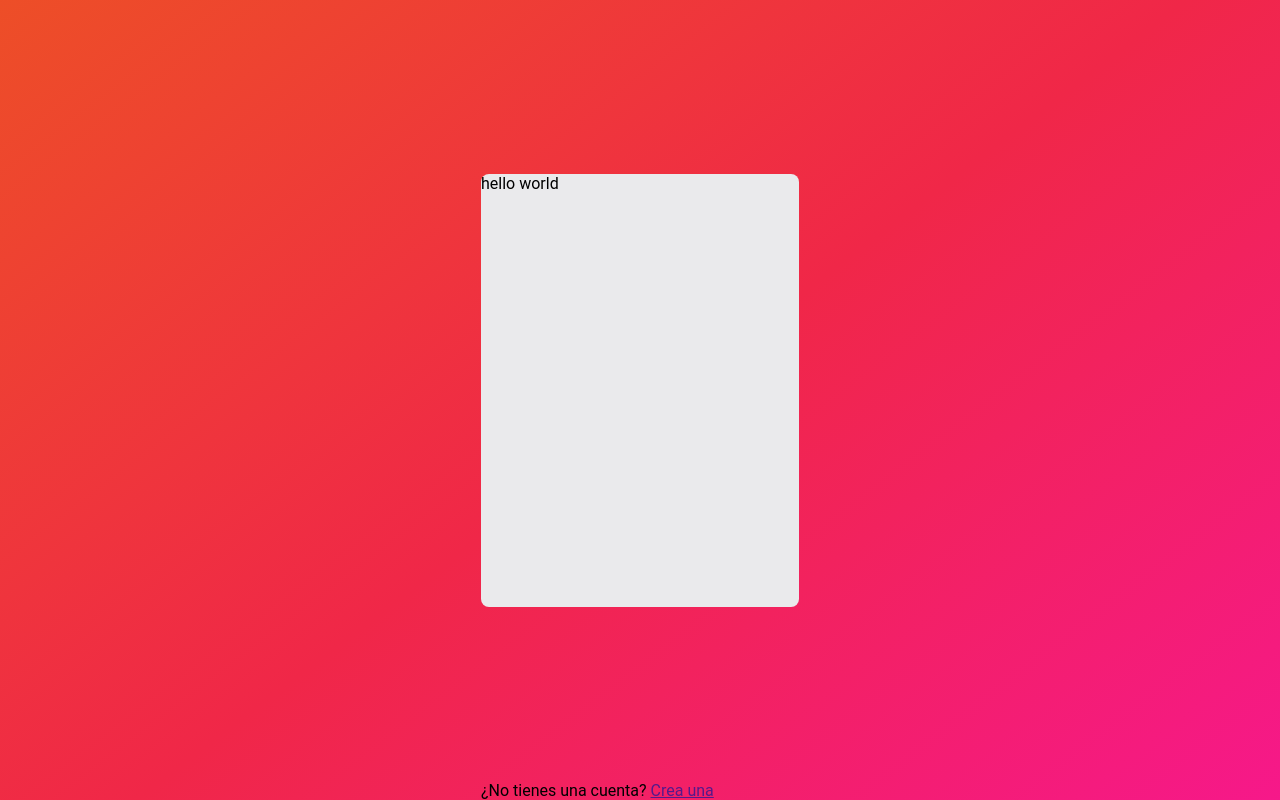
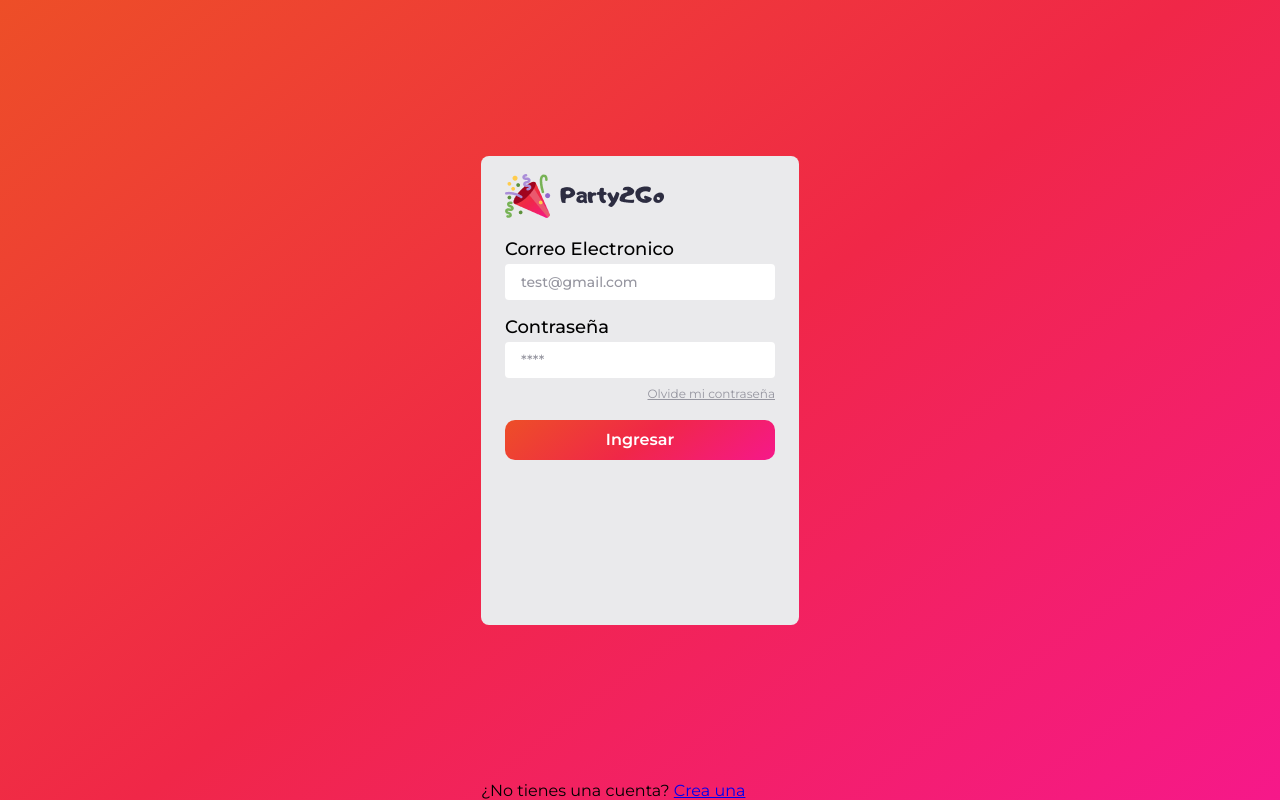
Before and after one commit to jorchsg/forntend-party2go, a React (Create React App) app: page /login in a window 1280 px wide. Built offline with nearby package versions, Linux system fonts and the light colour scheme.

Commit message:
adding global variables fonts importing Login main design structure

```diff
--- a/src/index.css
+++ b/src/index.css
@@ -1,13 +1,19 @@
+@import url('https://fonts.googleapis.com/css2?family=Montserrat:ital,wght@0,100;0,200;0,300;0,400;0,500;0,600;0,700;0,800;0,900;1,100;1,200;1,300;1,400;1,500;1,600;1,700;1,800;1,900&display=swap');
 body {
   margin: 0;
-  font-family: -apple-system, BlinkMacSystemFont, 'Segoe UI', 'Roboto', 'Oxygen',
-    'Ubuntu', 'Cantarell', 'Fira Sans', 'Droid Sans', 'Helvetica Neue',
-    sans-serif;
+  font-family: var(--default-font-family);
   -webkit-font-smoothing: antialiased;
   -moz-osx-font-smoothing: grayscale;
 }
 
 code {
-  font-family: source-code-pro, Menlo, Monaco, Consolas, 'Courier New',
-    monospace;
+  font-family: var(--default-font-family);
 }
+:root{
+  --default-primary-color: linear-gradient(142.75deg, #ED5026 -2.2%, #F02748 50.89%, #F71694 107.64%);
+  --default-primary-font-color:#2D2D41;
+  --default-secondary-font-color:#9696A0;
+  --default-primary-background-color:#FAFAFA;
+  --default-secondary-background-color:#EAEAEC;
+  --default-font-family:'Montserrat', sans-serif;
+}
--- a/src/index.js
+++ b/src/index.js
@@ -1,6 +1,7 @@
 import React from 'react';
 import ReactDOM from 'react-dom';
 import './index.scss';
+import './index.css';
 import App from './App';
 import { BrowserRouter as Router } from "react-router-dom";
 
--- a/src/index.scss
+++ b/src/index.scss
@@ -1,6 +1,6 @@
 body {
     margin: 0;
-    font-family: "Roboto", -apple-system, BlinkMacSystemFont, "Segoe UI", "Oxygen", "Ubuntu", sans-serif;
+    font-family: var(--default-font-family);
     -webkit-font-smoothing: antialiased;
     -moz-osx-font-smoothing: grayscale;
 }
@@ -10,5 +10,5 @@ h2,
 h3,
 h4,
 h5 {
-  font-family: "Raleway", "Roboto", "Oxygen", "Ubuntu";
+  font-family: var(--default-font-family);
 }
--- a/src/modules/login/Login.scss
+++ b/src/modules/login/Login.scss
@@ -1,23 +1,94 @@
-@import '../../styles/variables.scss';
 .login-image__container{
     display: none;
     img{
         height: inherit;
     }
-    background: $primary;
-
 }
-.form-container{
-    background: $primary;
+.form{
+    * {
+        font-family: var(--default-font-family);
+    }
+    background: var(--default-primary-color);
     width: 100vw;
     height: 100vh;
     display: grid;
     align-items: flex-end;
     justify-content: center;
     &__subcontainer{
-        background: $gray;
+        background: var(--default-secondary-background-color);
         height: 433px;
-        width: 318px;
+        width: calc(318px - 48px);
         border-radius: 8px;
+        padding: 18px 24px;
+        form{
+            display: flex;
+            flex-direction: column;
+            input{
+                max-width:270px;
+                padding: 10px 16px;
+                border-radius: 4px;
+                border: none;
+                color: var(--default-primary-font-color);
+                font-weight: 500;
+                &:focus{
+                    // border: none;
+                    border: 1px solid red;
+                }
+                &::placeholder{
+                    font-weight: 500;
+                    font-size: 14px;
+                    line-height: 22px;
+                    font-family: var(--default-font-family);
+                    color: var(--default-secondary-font-color);
+                }
+            }
+            label{
+                font-style: normal;
+                font-weight: 500;
+                font-size: 18px;
+                line-height: 22px;
+                padding:16px 0 4px 0;
+            }
+        }
+
     }
 }
+
+.additional-info{
+    display: flex;
+    flex-direction: column;
+    .error{
+        display: none;
+        text-align: start;
+        color: rgba(255, 0, 0, 0.596);
+        padding: 4px 0 0 0;
+    }
+    .forgot-password{
+        text-align: end;
+        padding: 8px 0 0 0;
+        color: var(--default-secondary-font-color);
+    }
+    .error,.forgot-password{
+        font-size: 12px;
+        line-height: 16px;
+    }
+}
+.button-wrapper{
+    display: grid;
+    justify-content: center;
+    width: 100%;
+    padding-top: 18px;
+}
+.login-button{
+    border: none;
+    background: var(--default-primary-color);
+    color: white;
+    border-radius: 10px;
+    padding: 10px 24px;
+    font-weight: 600;
+    font-size: 16px;
+    line-height: 20px;
+    height: 40px;
+    width: 270px;
+
+}
--- a/src/modules/login/login.jsx
+++ b/src/modules/login/login.jsx
@@ -1,18 +1,35 @@
 import React from 'react'
-import img from '../../assets/login-piñata.png'
+import logo_piñata from '../../assets/login-piñata.png'
+import logo from '../../assets/logo.png'
 import './Login.scss'
 
 const Login = () => {
     return (
         <div>
             <div className='login-image__container'>
-                <img src={img} alt="" />
+                <img src={logo_piñata} alt="" />
             </div>
-            <div className='form-container'>
-                <div className="form-container__subcontainer">
-                    hello world
+            <div className='form'>
+                <div className="form__subcontainer">
+                    <div className='image-wrapper'>
+                        <img src={logo} alt="Party2Go logo" />
+                    </div>
+                    <form action="">
+                        <label htmlFor="email">Correo Electronico</label>
+                        <input name="email" type="text" placeholder="test@gmail.com" />
+                        <label htmlFor="password">Contraseña</label>
+                        <input name="password" type="password" placeholder="****" />
+
+                        <div className='additional-info'>
+                            <span className='error'>Contraseña o correo incorrecto</span>
+                            <a className='forgot-password' href="/forgot-password"><span>Olvide mi contraseña</span></a>
+                        </div>
+                        <div className='button-wrapper'>
+                            <button className='login-button'>Ingresar</button>
+                        </div>
+                    </form>
                 </div>
-                <span>¿No tienes una cuenta? <a href="">Crea una</a></span>
+                <span>¿No tienes una cuenta? <a href="/register">Crea una</a></span>
             </div>
         </div>
     )
```
Also changed, not shown: src/assets/logo.png (added).
